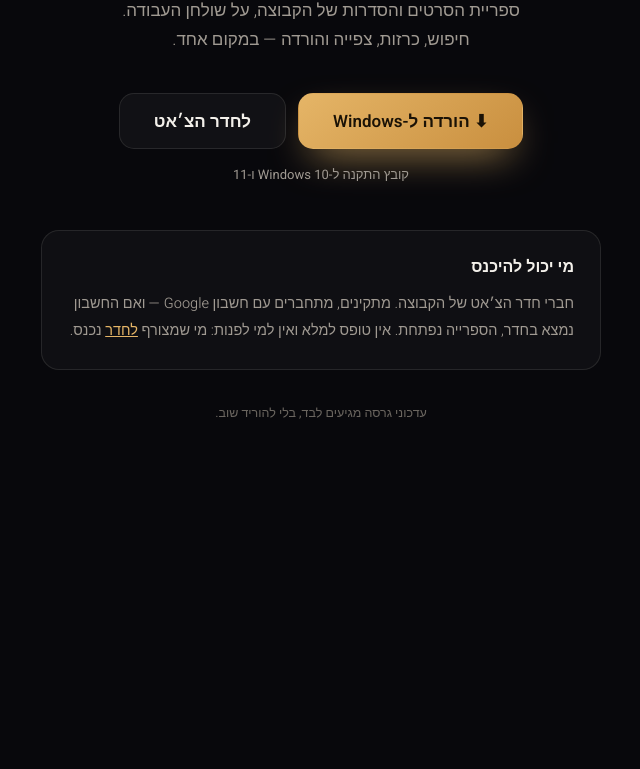
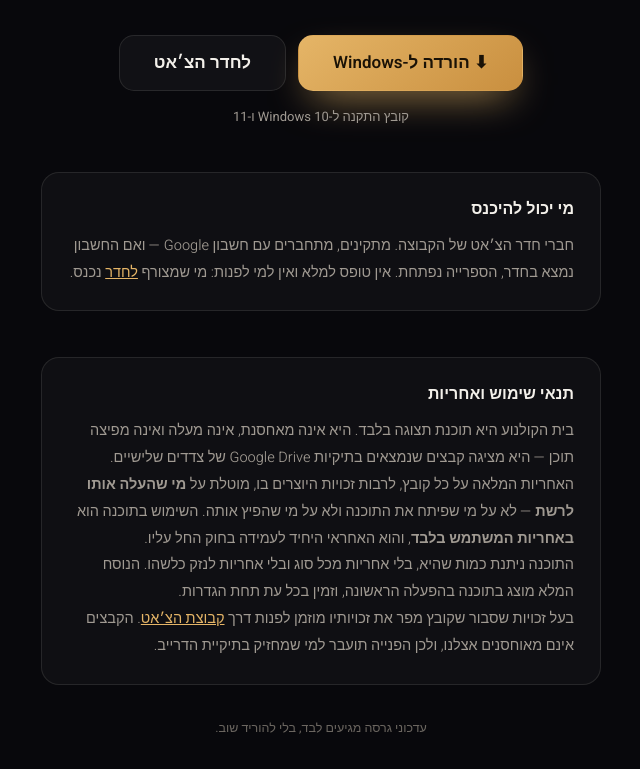
Before and after one commit to 5645hm-a11y/beit-hakolnoa-releases, a plain HTML site: page index.html in a window 1280 px wide. Shown: the part 288-1057 px from the top of the page, without its empty margins (319-959 px from the left). Before the commit the page ends 800 px from the top, so only its background shows below. Drawn offline with Linux system fonts and the light colour scheme; no server answers.

Commit message:
תנאי שימוש בדף ההורדה

```diff
--- a/index.html
+++ b/index.html
@@ -175,6 +175,28 @@
         </p>
       </div>
 
+      <div class="card">
+        <h2>תנאי שימוש ואחריות</h2>
+        <p>
+          בית הקולנוע היא תוכנת תצוגה בלבד. היא אינה מאחסנת, אינה מעלה ואינה מפיצה תוכן — היא
+          מציגה קבצים שנמצאים בתיקיות Google Drive של צדדים שלישיים.
+        </p>
+        <p>
+          האחריות המלאה על כל קובץ, לרבות זכויות היוצרים בו, מוטלת על <strong>מי שהעלה אותו
+          לרשת</strong> — לא על מי שפיתח את התוכנה ולא על מי שהפיץ אותה. השימוש בתוכנה הוא
+          <strong>באחריות המשתמש בלבד</strong>, והוא האחראי היחיד לעמידה בחוק החל עליו.
+        </p>
+        <p>
+          התוכנה ניתנת כמות שהיא, בלי אחריות מכל סוג ובלי אחריות לנזק כלשהו. הנוסח המלא מוצג
+          בתוכנה בהפעלה הראשונה, וזמין בכל עת תחת הגדרות.
+        </p>
+        <p>
+          בעל זכויות שסבור שקובץ מפר את זכויותיו מוזמן לפנות דרך
+          <a href="https://chat.google.com/room/AAQAmNPrFYc">קבוצת הצ׳אט</a>. הקבצים אינם
+          מאוחסנים אצלנו, ולכן הפנייה תועבר למי שמחזיק בתיקיית הדרייב.
+        </p>
+      </div>
+
       <footer>עדכוני גרסה מגיעים לבד, בלי להוריד שוב.</footer>
     </main>
 
```
Also changed, not shown: 1 other file.
